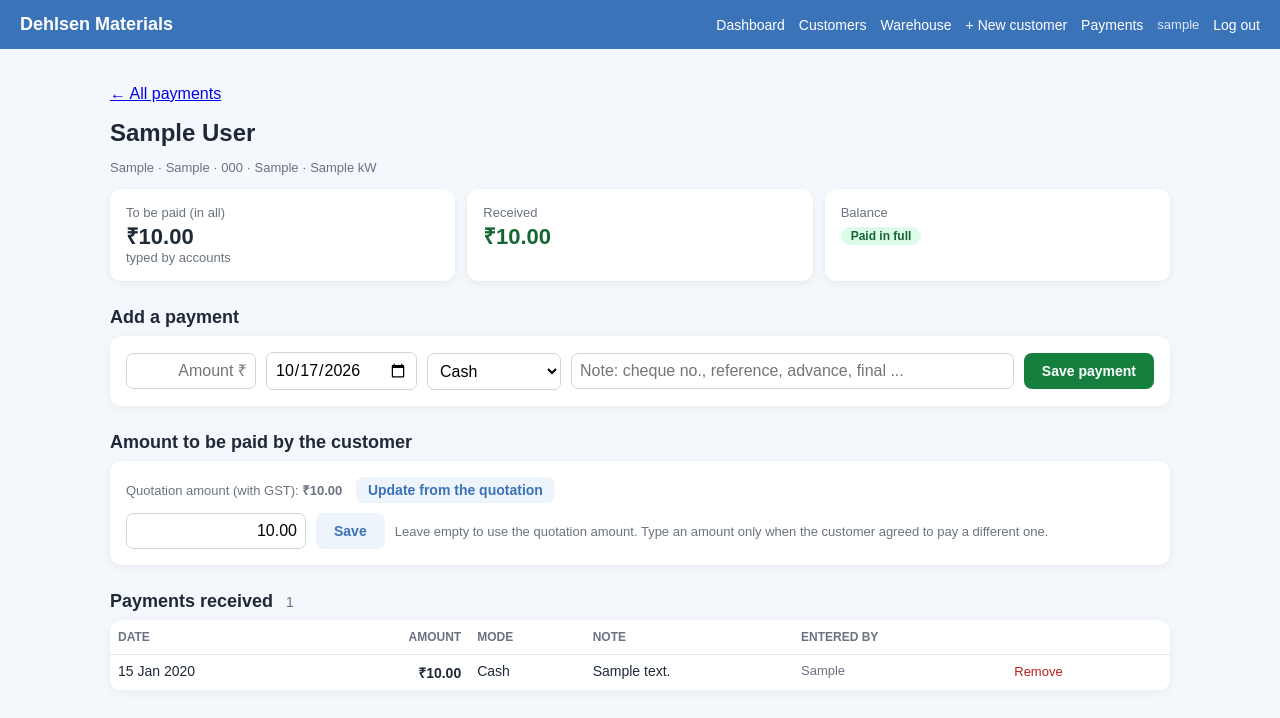
After one commit to rendha/materials, a Django app: page /accounts/1/ in a window 1280 px wide. The commit adds this page. Shown: the top 718 px of the page. Run offline with Django 5.2, Linux system fonts and the light colour scheme; a user stored in the database is signed in; tables that the repository leaves empty hold one stand-in row (values such as "Sample post").

Commit message:
Accounts payments, boss dashboard, item list fix

```diff
--- a/site_config/settings.py
+++ b/site_config/settings.py
@@ -59,6 +59,7 @@ TEMPLATES = [{
         "django.template.context_processors.request",
         "django.contrib.auth.context_processors.auth",
         "django.contrib.messages.context_processors.messages",
+        "store.context.roles",
     ]},
 }]
 
--- a/store/admin.py
+++ b/store/admin.py
@@ -1,9 +1,10 @@
 from django.contrib import admin
 
-from .models import BosItem, Customer, Labour, Line, Stock
+from .models import BosItem, Customer, Labour, Line, Payment, Stock
 
 admin.site.register(Stock)
 admin.site.register(BosItem)
 admin.site.register(Customer)
 admin.site.register(Line)
 admin.site.register(Labour)
+admin.site.register(Payment)
--- a/store/management/commands/setup_roles.py
+++ b/store/management/commands/setup_roles.py
@@ -3,9 +3,9 @@ from django.core.management.base import BaseCommand
 
 
 class Command(BaseCommand):
-    help = "Creates the two groups: Project (makes the material list) and Store (keeps the warehouse and purchases)."
+    help = "Creates the groups: Project (makes the material list), Store (warehouse and purchases), Accounts (payments received) and Boss (dashboard, view only)."
 
     def handle(self, *args, **options):
-        for name in ("Project", "Store"):
+        for name in ("Project", "Store", "Accounts", "Boss"):
             _, created = Group.objects.get_or_create(name=name)
             self.stdout.write("%s group %s" % (name, "created" if created else "already exists"))
--- /dev/null
+++ b/store/templates/store/accounts_customer.html
@@ -0,0 +1,66 @@
+{% extends "store/base.html" %}
+{% block title %}{{ customer.name }} - payments{% endblock %}
+{% block content %}
+<p><a href="{% url 'accounts' %}">&larr; All payments</a></p>
+<h1>{{ customer.name }}</h1>
+<p class="muted">{{ customer.offer_no }}{% if customer.person %} · {{ customer.person }}{% endif %}{% if customer.phone %} · {{ customer.phone }}{% endif %}{% if customer.location %} · {{ customer.location }}{% endif %}{% if customer.system_size %} · {{ customer.system_size }} kW{% endif %}</p>
+
+<div class="grid" style="margin:14px 0">
+    <div class="card" style="margin:0"><div class="muted">To be paid (in all)</div><div style="font-size:22px;font-weight:bold">{% if customer.total_due %}₹{{ customer.total_due|floatformat:2 }}{% else %}not known{% endif %}</div>
+        <div class="muted">{% if customer.agreed_amount %}typed by accounts{% elif customer.quoted_total %}from the quotation{% if not customer.quotation_id %} (estimate, type the real amount below){% endif %}{% endif %}</div></div>
+    <div class="card" style="margin:0"><div class="muted">Received</div><div style="font-size:22px;font-weight:bold;color:#166534">₹{{ paid|floatformat:2 }}</div></div>
+    <div class="card" style="margin:0"><div class="muted">Balance</div>
+        <div style="font-size:22px;font-weight:bold;color:#991b1b">{% if customer.total_due %}{% if balance <= 0 %}<span class="badge ok">Paid in full</span>{% else %}₹{{ balance|floatformat:2 }}{% endif %}{% else %}—{% endif %}</div></div>
+</div>
+
+<h2>Add a payment</h2>
+<form method="post" class="card">{% csrf_token %}<input type="hidden" name="action" value="add_payment">
+    <div class="actions" style="margin:0">
+        <input class="num" name="amount" placeholder="Amount ₹" inputmode="decimal" required style="width:130px">
+        <input type="date" name="paid_on" value="{{ today }}" required>
+        <select name="mode">{% for value, label in modes %}<option value="{{ value }}">{{ label }}</option>{% endfor %}</select>
+        <input name="note" placeholder="Note: cheque no., reference, advance, final ..." style="flex:1;min-width:200px" maxlength="200">
+        <button class="btn green" type="submit">Save payment</button>
+    </div>
+</form>
+
+<h2>Amount to be paid by the customer</h2>
+<div class="card">
+    <div class="muted" style="margin-bottom:10px">
+        Quotation amount (with GST): <b>{% if customer.quoted_total %}₹{{ customer.quoted_total|floatformat:2 }}{% else %}not available{% endif %}</b>
+        {% if customer.quotation_id %}
+        <form method="post" style="display:inline;margin-left:10px">{% csrf_token %}<input type="hidden" name="action" value="refresh_price"><button class="btn light" type="submit" style="padding:5px 12px">Update from the quotation</button></form>
+        {% else %}· this customer was not made in the quotation website, so the amount above is only an estimate{% endif %}
+    </div>
+    <form method="post">{% csrf_token %}<input type="hidden" name="action" value="set_agreed">
+        <div class="actions" style="margin:0">
+            <input class="num" name="agreed_amount" value="{% if customer.agreed_amount %}{{ customer.agreed_amount|floatformat:2 }}{% endif %}" placeholder="Different amount ₹" inputmode="decimal" style="width:180px">
+            <button class="btn light" type="submit">Save</button>
+            <span class="muted">Leave empty to use the quotation amount. Type an amount only when the customer agreed to pay a different one.</span>
+        </div>
+    </form>
+</div>
+
+<h2>Payments received <small>{{ payments|length }}</small></h2>
+<div class="tablebox">
+<table>
+    <thead><tr><th>Date</th><th class="right">Amount</th><th>Mode</th><th>Note</th><th>Entered by</th><th></th></tr></thead>
+    <tbody>
+    {% for p in payments %}
+        <tr>
+            <td>{{ p.paid_on|date:"d M Y" }}</td>
+            <td class="right"><b>₹{{ p.amount|floatformat:2 }}</b></td>
+            <td>{{ p.get_mode_display }}</td>
+            <td>{{ p.note }}</td>
+            <td class="muted">{{ p.recorded_by }}</td>
+            <td><form method="post" style="margin:0" onsubmit="return confirm('Remove this payment of ₹{{ p.amount|floatformat:2 }}?');">{% csrf_token %}
+                <input type="hidden" name="action" value="delete_payment"><input type="hidden" name="payment_id" value="{{ p.pk }}">
+                <button type="submit" style="background:none;border:0;color:#b91c1c;cursor:pointer;font-size:13px">Remove</button></form></td>
+        </tr>
+    {% empty %}
+        <tr><td colspan="6" class="muted" style="padding:18px">No payment recorded yet.</td></tr>
+    {% endfor %}
+    </tbody>
+</table>
+</div>
+{% endblock %}
--- a/store/templates/store/base.html
+++ b/store/templates/store/base.html
@@ -48,16 +48,74 @@
         .right { text-align: right; }
         .grid { display: grid; grid-template-columns: repeat(auto-fill, minmax(280px, 1fr)); gap: 12px; }
         a.cardlink { color: inherit; text-decoration: none; display: block; }
+        .pick-box { position: relative; }
+        .pick-list { position: absolute; left: 0; right: 0; top: 100%; z-index: 30; background: white; border: 1px solid #d1d5db; border-radius: 8px;
+                     box-shadow: 0 6px 18px rgba(0,0,0,0.15); max-height: 320px; overflow-y: auto; margin-top: -6px; }
+        .pick-list div { padding: 12px 14px; border-bottom: 1px solid #f0f2f5; display: flex; justify-content: space-between; gap: 12px; cursor: pointer; font-size: 15px; }
+        .pick-list div:last-child { border-bottom: 0; }
+        .pick-list div:hover, .pick-list div.on { background: #eef4fb; }
+        .pick-list small { color: #6b7280; white-space: nowrap; }
         @media print { .top, .actions, .noprint { display: none; } body { background: white; } }
     </style>
+    <script>
+    // A search box with a tap-to-choose list under it.  (The browser's own <datalist> shows nothing on many phones.)
+    function itemPicker(input, data, onPick) {
+        if (!input) { return; }
+        var holder = document.createElement("div");
+        holder.className = "pick-box";
+        input.parentNode.insertBefore(holder, input);
+        holder.appendChild(input);
+        var list = document.createElement("div");
+        list.className = "pick-list";
+        list.style.display = "none";
+        holder.appendChild(list);
+        var shown = [];
+        function label(c) { return c.name + (c.make ? " \u2014 " + c.make : ""); }
+        function close() { list.style.display = "none"; }
+        function choose(c) { input.value = label(c); close(); onPick(c); }
+        function render() {
+            var words = input.value.toLowerCase().split(/\s+/).filter(Boolean);
+            list.innerHTML = "";
+            if (!words.length) { close(); return; }
+            shown = data.filter(function (c) {
+                var text = (c.name + " " + (c.make || "") + " " + (c.group || "")).toLowerCase();
+                return words.every(function (w) { return text.indexOf(w) !== -1; });
+            }).slice(0, 15);
+            if (!shown.length) { close(); return; }
+            shown.forEach(function (c) {
+                var row = document.createElement("div");
+                var left = document.createElement("span"); left.textContent = label(c);
+                var right = document.createElement("small"); right.textContent = c.group || "";
+                row.appendChild(left); row.appendChild(right);
+                row.addEventListener("mousedown", function (e) { e.preventDefault(); choose(c); });
+                row.addEventListener("touchend", function (e) { e.preventDefault(); choose(c); });
+                list.appendChild(row);
+            });
+            list.style.display = "block";
+        }
+        input.addEventListener("input", render);
+        input.addEventListener("focus", render);
+        input.addEventListener("blur", function () { setTimeout(close, 150); });
+        input.addEventListener("keydown", function (e) {
+            if (e.key === "Escape") { close(); }
+            if (e.key === "Enter" && list.style.display === "block" && shown.length) { e.preventDefault(); choose(shown[0]); }
+        });
+    }
+    </script>
 </head>
 <body>
 <div class="top">
     <span class="brand">Dehlsen Materials</span>
     {% if user.is_authenticated %}
+        {% if is_boss %}<a href="{% url 'boss' %}">Dashboard</a>{% endif %}
+        {% if not no_work_role %}
         <a href="{% url 'home' %}">Customers</a>
         <a href="{% url 'stock' %}">Warehouse</a>
         <a href="{% url 'import' %}">+ New customer</a>
+        {% elif boss_view_only %}
+        <a href="{% url 'stock' %}">Warehouse</a>
+        {% endif %}
+        {% if is_accounts %}<a href="{% url 'accounts' %}">Payments</a>{% endif %}
         <span class="muted" style="color:#dbe7f7">{{ user.get_username }}</span>
         <form method="post" action="{% url 'logout' %}" style="margin:0">{% csrf_token %}<button type="submit">Log out</button></form>
     {% endif %}
--- a/store/urls.py
+++ b/store/urls.py
@@ -14,4 +14,7 @@ urlpatterns = [
     path("customer/<int:pk>/", views.customer_detail, name="customer"),
     path("customer/<int:pk>/export/<str:source>/", views.export_csv, name="export"),
     path("stock/", views.stock_list, name="stock"),
+    path("boss/", views.boss_home, name="boss"),
+    path("accounts/", views.accounts_home, name="accounts"),
+    path("accounts/<int:pk>/", views.accounts_customer, name="accounts_customer"),
 ]
--- a/store/views.py
+++ b/store/views.py
@@ -1,4 +1,5 @@
 import csv
+from datetime import datetime as _datetime
 import json
 import re
 from pathlib import Path
@@ -13,7 +14,7 @@ from django.shortcuts import get_object_or_404, redirect, render
 from django.utils import timezone
 
 from . import pdf_import, services
-from .models import BosItem, Customer, Labour, Line, Stock
+from .models import BosItem, Customer, Labour, Line, Payment, Stock
 
 ZERO = Decimal("0")
 
@@ -34,6 +35,16 @@ def is_project(user):
 def is_store(user):
     """The Store person: keeps the warehouse stock and does the picking / purchasing."""
     return user.is_superuser or user.groups.filter(name="Store").exists()
+
+
+def is_accounts(user):
+    """The Accounts person: records the money received from the customers."""
+    return user.is_superuser or user.groups.filter(name="Accounts").exists()
+
+
+def is_boss(user):
+    """The boss: sees every customer, the money and the profit; changes nothing."""
+    return user.is_superuser or user.groups.filter(name="Boss").exists()
 
 
 def _roles(request):
@@ -203,6 +214,11 @@ def _needed(lines):
 @login_required
 def home(request):
     project, store = _roles(request)
+    if not (project or store):
+        if is_boss(request.user):
+            return redirect("boss")                      # the boss starts at his dashboard
+        if is_accounts(request.user):
+            return redirect("accounts")                  # the Accounts person only works with payments
     customers = Customer.objects.prefetch_related("lines")
     if not project:
         customers = customers.exclude(status=Customer.DRAFT)       # the store sees a customer only after it was sent
@@ -241,7 +257,8 @@ def create_customer(data):
             offer_no=str(data.get("offer_no", ""))[:100], name=str(data.get("business_name") or "Customer")[:200],
             person=str(data.get("customer_name", ""))[:200], phone=str(data.get("phone", ""))[:50],
             location=str(data.get("location", ""))[:200], system_size=str(data.get("system_size", ""))[:20],
-            bos_quoted=bos_quoted)
+            bos_quoted=bos_quoted,
+            quoted_total=services.to_decimal(data.get("final_price") or data.get("price_estimate"), ZERO))
         position = 0
 
         def add(name, make, unit, quantity, rate, group=Line.MAIN, pick_from=""):
@@ -553,12 +570,16 @@ def _add_line(request, customer, group):
 def customer_detail(request, pk):
     project, store = _roles(request)
     customer = get_object_or_404(Customer, pk=pk)
-    if not (project or store):
+    boss_view = not (project or store) and is_boss(request.user)
+    if not (project or store or boss_view):
         return HttpResponseForbidden("Ask the owner to give you the Project or the Store role.")
-    if customer.status == Customer.DRAFT and not project:
+    if boss_view and request.method == "POST":
+        return HttpResponseForbidden("The boss can only look at a list, not change it.")
+    if customer.status == Customer.DRAFT and not (project or boss_view):
         return HttpResponseForbidden("This list has not been sent to the store yet.")
 
-    relink(customer)
+    if not boss_view:
+        relink(customer)
     if request.method == "GET" and project and customer.status == Customer.DRAFT:
         merge_balances(customer)         # new stock arrived for a split item: join it up again
         auto_decide(customer)            # every item still "Not decided" follows the warehouse by itself
@@ -641,7 +662,7 @@ def customer_detail(request, pk):
             reason = "not enough in the warehouse (have %s)" % s.quantity.normalize()
         bos_short.append({"name": l.name, "quantity": l.quantity.normalize(), "unit": l.unit, "reason": reason})
     return render(request, "store/customer.html", {
-        "bos_short": bos_short, "catalog": _catalog() if project else [],
+        "bos_short": bos_short, "catalog": _catalog() if project else [], "boss_view": boss_view,
         "customer": customer, "groups": groups, "project": project, "store": store,
         "stocks": Stock.objects.all(),
         "bos_rows": bos_rows, "bos_total": sum((r["amount"] for r in bos_rows), ZERO),
@@ -696,7 +717,7 @@ def _catalog():
 @login_required
 def stock_list(request):
     project, store = _roles(request)
-    if not (project or store):
+    if not (project or store or is_boss(request.user)):
         return HttpResponseForbidden("Ask the owner to give you the Project or the Store role.")
     if request.method == "POST":
         if not store:
@@ -756,3 +777,166 @@ def stock_list(request):
             messages.success(request, "Warehouse saved." + (" The new rate was applied to %d open list item%s." % (updated, "" if updated == 1 else "s") if updated else ""))
         return redirect("stock")
     return render(request, "store/stock.html", {"stocks": Stock.objects.all(), "project": project, "store": store, "catalog": _catalog()})
+
+
+# ---------------------------------------------------------------------------------------------- accounts: money received
+def _fetch_quoted_total(customer):
+    """Asks the quotation website for the final price of this customer's quotation.  True when it was saved."""
+    if customer.quotation_id is None:
+        return False
+    try:
+        data = services.get_quotation(customer.quotation_id)
+    except services.QuotationApiError:
+        return False
+    price = services.to_decimal(data.get("final_price"), ZERO)
+    if price <= 0:
+        return False
+    customer.quoted_total = price
+    customer.save(update_fields=["quoted_total"])
+    return True
+
+
+def _money(text):
+    """'25,000.50' -> Decimal, or None when it is not a number above zero."""
+    try:
+        value = Decimal(str(text).replace(",", "").strip())
+    except Exception:
+        return None
+    return value.quantize(Decimal("0.01")) if value.is_finite() and value > 0 else None
+
+
+@login_required
+def accounts_home(request):
+    if not is_accounts(request.user):
+        return HttpResponseForbidden("Only the Accounts person sees the payments.")
+    if request.method == "POST" and request.POST.get("action") == "fetch_prices":
+        got = failed = 0
+        for customer in Customer.objects.filter(quotation_id__isnull=False, quoted_total=0)[:40]:
+            if _fetch_quoted_total(customer):
+                got += 1
+            else:
+                failed += 1
+        messages.success(request, "Quotation amount fetched for %d customer%s." % (got, "" if got == 1 else "s") + (" %d could not be fetched." % failed if failed else ""))
+        return redirect("accounts")
+    query = request.GET.get("q", "").strip().lower()
+    due_only = request.GET.get("due") == "1"
+    rows, total_agreed, total_paid = [], ZERO, ZERO
+    for customer in Customer.objects.prefetch_related("payments"):
+        text = " ".join([customer.name, customer.person, customer.offer_no, customer.phone, customer.location]).lower()
+        if query and not all(word in text for word in query.split()):
+            continue
+        payments = list(customer.payments.all())
+        paid = sum((p.amount for p in payments), ZERO)
+        balance = customer.total_due - paid
+        if due_only and not (customer.total_due > 0 and balance > 0):
+            continue
+        rows.append({"customer": customer, "paid": paid, "balance": balance, "count": len(payments),
+                     "last": max((p.paid_on for p in payments), default=None)})
+        total_agreed += customer.total_due
+        total_paid += paid
+    return render(request, "store/accounts_home.html", {
+        "rows": rows, "q": request.GET.get("q", ""), "due": due_only,
+        "total_agreed": total_agreed, "total_paid": total_paid, "total_balance": total_agreed - total_paid})
+
+
+@login_required
+def accounts_customer(request, pk):
+    if not is_accounts(request.user):
+        return HttpResponseForbidden("Only the Accounts person sees the payments.")
+    customer = get_object_or_404(Customer, pk=pk)
+    if request.method == "POST":
+        action = request.POST.get("action")
+        if action == "add_payment":
+            amount = _money(request.POST.get("amount"))
+            try:
+                paid_on = _datetime.strptime(request.POST.get("paid_on", ""), "%Y-%m-%d").date()
+            except ValueError:
+                paid_on = None
+            mode = request.POST.get("mode", "")
+            if amount is None:
+                messages.error(request, "Type the amount received (a number above zero).")
+            elif paid_on is None:
+                messages.error(request, "Choose the date of the payment.")
+            else:
+                Payment.objects.create(customer=customer, amount=amount, paid_on=paid_on,
+                                       mode=mode if mode in dict(Payment.MODES) else Payment.OTHER,
+                                       note=request.POST.get("note", "").strip()[:200], recorded_by=request.user.get_username()[:150])
+                messages.success(request, "Payment of \u20b9%s saved." % amount)
+        elif action == "delete_payment":
+            deleted, _ = Payment.objects.filter(pk=request.POST.get("payment_id"), customer=customer).delete()
+            if deleted:
+                messages.success(request, "Payment removed.")
+        elif action == "refresh_price":
+            if _fetch_quoted_total(customer):
+                messages.success(request, "The quotation amount was updated.")
+            else:
+                messages.error(request, "Could not get the amount from the quotation website (not a quotation of that website, or it did not answer).")
+        elif action == "set_agreed":
+            raw = request.POST.get("agreed_amount", "").strip()
+            amount = ZERO if raw == "" else _money(raw)
+            if amount is None:
+                messages.error(request, "The amount must be a number.")
+            else:
+                customer.agreed_amount = amount
+                customer.save(update_fields=["agreed_amount"])
+                messages.success(request, "Saved: the quotation amount is used." if amount == 0 else "Saved: this amount is used instead of the quotation amount.")
+        return redirect("accounts_customer", pk=customer.pk)
+    if customer.quoted_total <= 0 and customer.quotation_id is not None:
+        _fetch_quoted_total(customer)                    # the first time: take the price from the quotation
+    payments = list(customer.payments.all())
+    paid = sum((p.amount for p in payments), ZERO)
+    return render(request, "store/accounts_customer.html", {
+        "customer": customer, "payments": payments, "paid": paid, "balance": customer.total_due - paid,
+        "modes": Payment.MODES, "today": timezone.localdate().isoformat()})
+
+
+# ---------------------------------------------------------------------------------------------- boss dashboard
+GST_PERCENT = Decimal("9")          # the quotation's GST (the quotation website adds 9% once, after the margin)
+
+
+def _customer_money(customer):
+    """Money of one customer.  Profit = the quotation without GST - material cost - labour wages.
+    Other charges of the quotation (transport, KSEB fee, loading, documentation) are not on this site, so they are not counted."""
+    lines = [l for l in customer.lines.all() if l.quantity > 0]
+    material = sum((l.amount for l in lines), ZERO)
+    labour = sum((x.amount for x in customer.labour.all()), ZERO)
+    paid = sum((p.amount for p in customer.payments.all()), ZERO)
+    total = customer.total_due
+    without_gst = (total / (1 + GST_PERCENT / 100)).quantize(Decimal("0.01")) if total > 0 else None
+    profit = (without_gst - material - labour) if without_gst is not None else None
+    margin = (profit / without_gst * 100).quantize(Decimal("0.1")) if profit is not None and without_gst else None
+    return {"customer": customer, "total": total, "paid": paid, "balance": total - paid if total > 0 else None,
+            "material": material, "labour": labour, "profit": profit, "margin": margin,
+            "undecided": sum(1 for l in lines if l.source == Line.UNDECIDED),
+            "short": sum(1 for l in lines if l.store_status == Line.SHORT)}
+
+
+@login_required
+def boss_home(request):
+    if not is_boss(request.user):
+        return HttpResponseForbidden("Only the boss sees this page.")
+    query = request.GET.get("q", "").strip().lower()
+    rows = []
+    for customer in Customer.objects.prefetch_related("lines", "labour", "payments"):
+        text = " ".join([customer.name, customer.person, customer.offer_no, customer.phone, customer.location]).lower()
+        if query and not all(word in text for word in query.split()):
+            continue
+        rows.append(_customer_money(customer))
+    priced = [r for r in rows if r["profit"] is not None]
+    total = sum((r["total"] for r in rows), ZERO)
+    paid = sum((r["paid"] for r in rows), ZERO)
+    stock_value = sum((s.quantity * s.rate for s in Stock.objects.all()), ZERO)
+    today = timezone.localdate()
+    this_month = sum(1 for r in rows if timezone.localtime(r["customer"].created_at).date().replace(day=1) == today.replace(day=1))
+    profit_total = sum((r["profit"] for r in priced), ZERO)
+    without_gst = sum((r["total"] / (1 + GST_PERCENT / 100) for r in priced), ZERO)
+    return render(request, "store/boss_home.html", {
+        "rows": rows, "q": request.GET.get("q", ""), "count": len(rows), "this_month": this_month,
+        "total": total, "paid": paid, "balance": total - paid,
+        "material": sum((r["material"] for r in rows), ZERO), "labour": sum((r["labour"] for r in rows), ZERO),
+        "profit": profit_total, "margin": (profit_total / without_gst * 100).quantize(Decimal("0.1")) if without_gst else None,
+        "unpriced": len(rows) - len(priced), "stock_value": stock_value,
+        "owing": sorted([r for r in rows if r["balance"] is not None and r["balance"] > 0], key=lambda r: r["balance"], reverse=True)[:8],
+        "waiting": [r for r in rows if r["customer"].status == Customer.DRAFT and r["undecided"]],
+        "short": [r for r in rows if r["short"]],
+        "empty_stock": list(Stock.objects.filter(quantity__lte=0)[:20])})
```
Also changed, not shown: store/context.py (added, +11 -0 lines), store/models.py (+28 -0 lines), store/templates/store/accounts_home.html (added, +41 -0 lines), store/templates/store/boss_home.html (added, +58 -0 lines), store/templates/store/customer.html (+3 -5 lines), store/templates/store/stock.html (+2 -5 lines), store/migrations/0004_customer_agreed_amount_payment.py (added), store/migrations/0005_customer_quoted_total.py (added).
